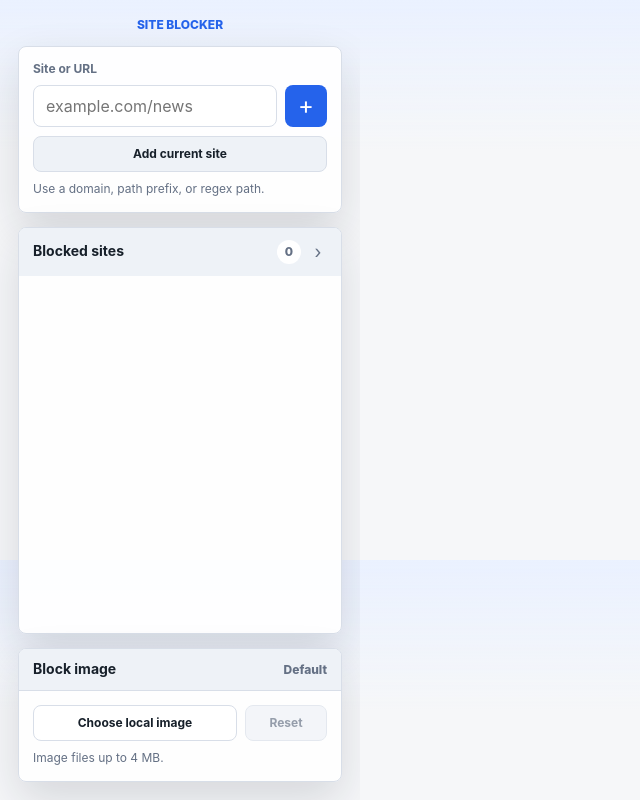
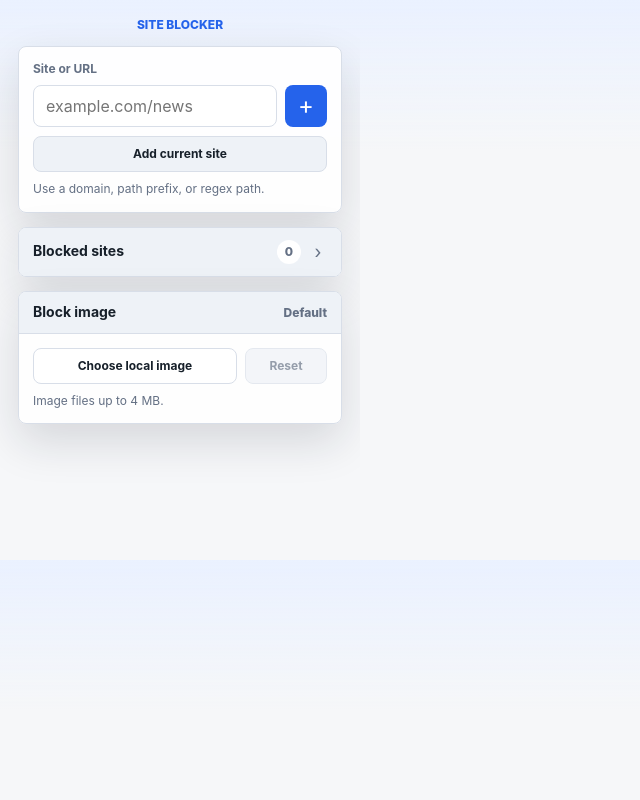
Before and after one commit to LTDigor/site-blocker, a website with bundled scripts: page src/popup/popup.html in a window 1280 px wide. Shown: the whole page, without its empty margins (0-640 px from the left). Built offline with nearby package versions, Linux system fonts and the light colour scheme; some packages are replaced by stand-ins of ours; no server answers.

Commit message:
fix(popup): collapse blocked sites height

```diff
--- a/src/popup/popup.css
+++ b/src/popup/popup.css
@@ -44,6 +44,15 @@ input {
 
 .popup-shell:has(.current-block-section.is-hidden) {
     grid-template-rows: auto auto minmax(0, 1fr) auto;
+}
+
+.popup-shell:has(.rules-section.is-collapsed) {
+    grid-template-rows: repeat(5, auto);
+    align-content: start;
+}
+
+.popup-shell:has(.current-block-section.is-hidden):has(.rules-section.is-collapsed) {
+    grid-template-rows: repeat(4, auto);
 }
 
 .popup-header {
```
Also changed, not shown: tests/unit/popup-css.test.js (+15 -0 lines).
